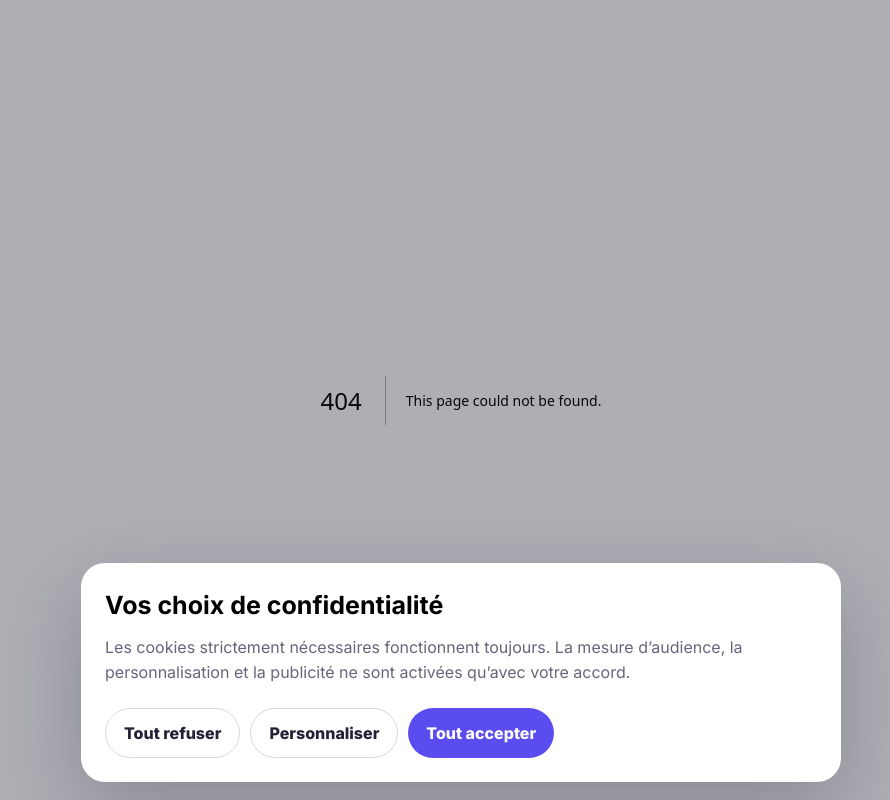
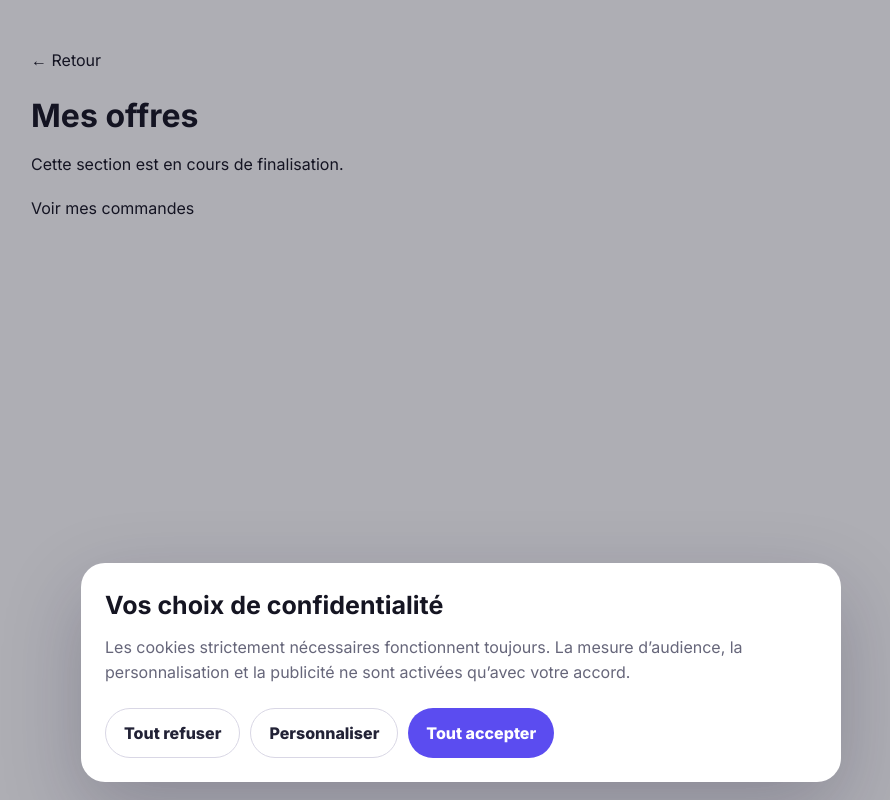
Before and after one commit to hakersoy66/petitannonces, a Next.js app in the folder apps/web/: page /mon-compte/offres in a window 1280 px wide. Before the commit this address had no page. Shown: the whole page, without its empty margins (179-1069 px from the left). Built offline with nearby package versions, Linux system fonts and the light colour scheme.

Commit message:
ui: add account offers route

```diff
--- /dev/null
+++ b/apps/web/app/mon-compte/offres/page.tsx
@@ -0,0 +1,10 @@
+export default function AccountOffersPage() {
+  return (
+    <main style={{padding:'48px 20px',maxWidth:900,margin:'0 auto'}}>
+      <a href="/mon-compte">← Retour</a>
+      <h1 style={{marginTop:20}}>Mes offres</h1>
+      <p style={{marginTop:12}}>Cette section est en cours de finalisation.</p>
+      <a href="/commandes" style={{display:'inline-block',marginTop:20}}>Voir mes commandes</a>
+    </main>
+  );
+}
```
